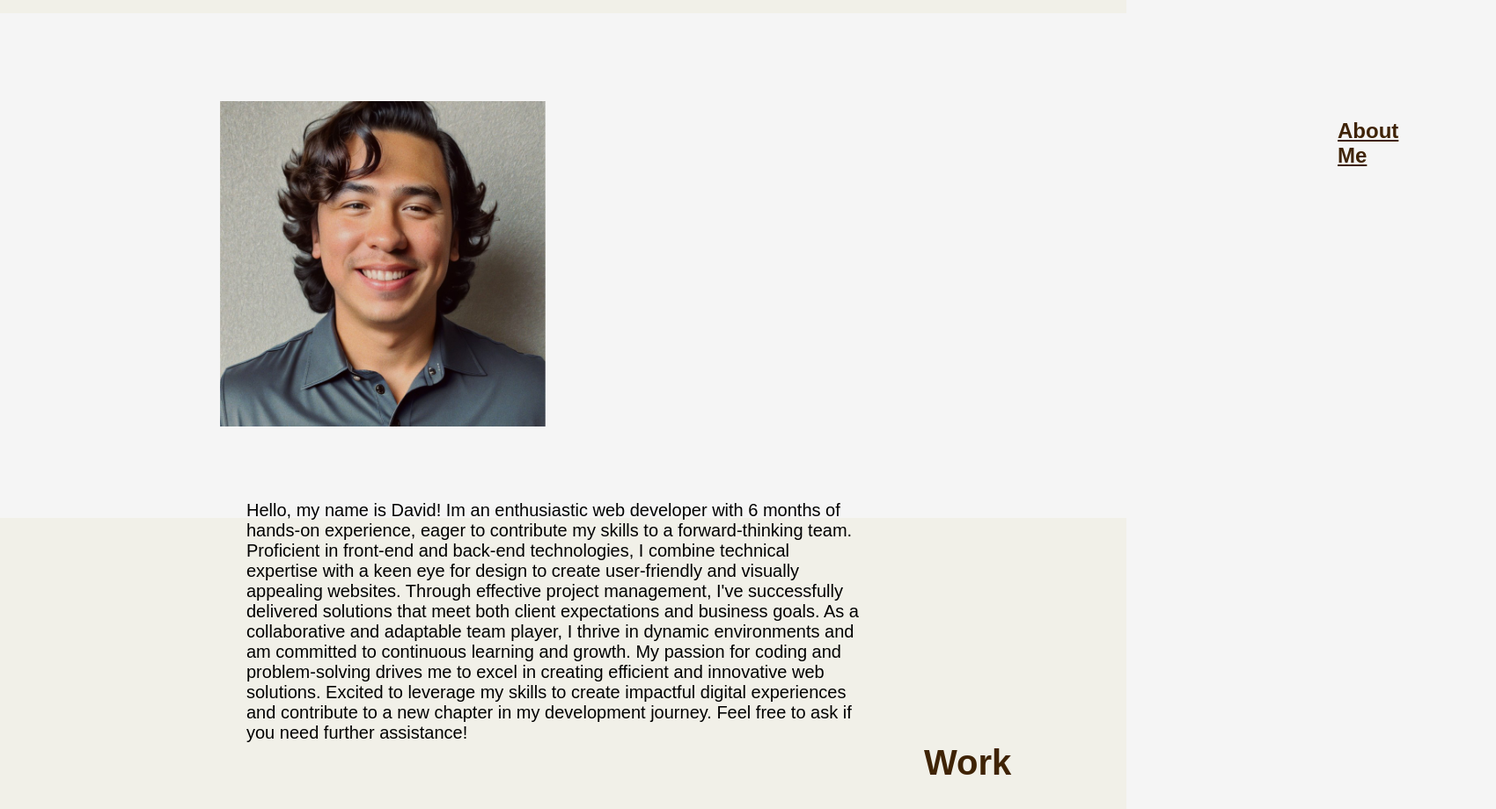
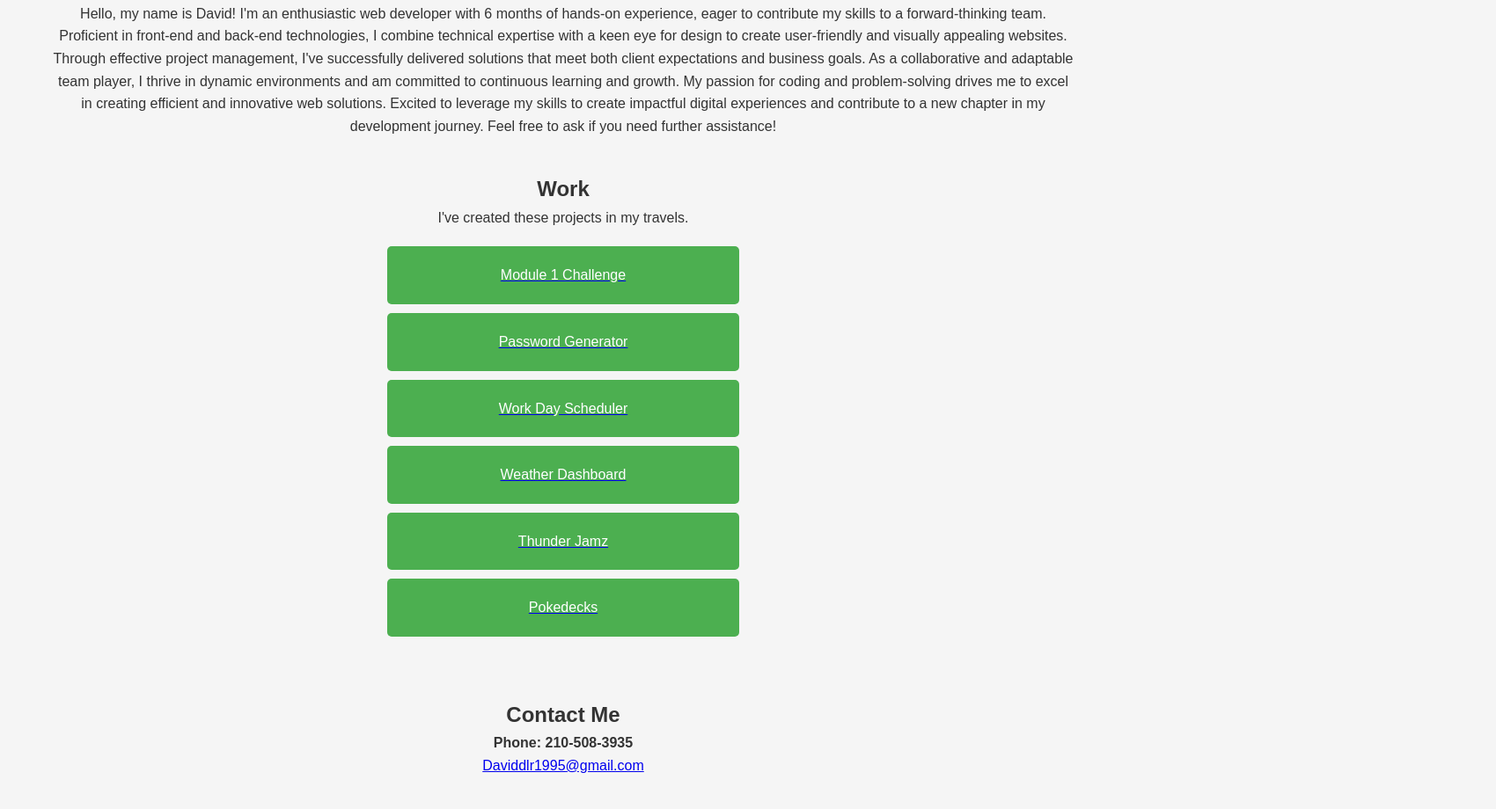
Before and after one commit to daviddelarosa210/Module-2-Challange, a plain HTML site: page index.html in a window 1280 px wide. Shown: the part 600-1520 px from the top of the page at 88% size, 1700 px wide, since content can reach past the window. Drawn offline with Linux system fonts and the light colour scheme.

Commit message:
Added pokedecks to my list of work

```diff
--- a/assets/styles.css
+++ b/assets/styles.css
@@ -1,236 +1,103 @@
-/* Simple CSS Reset*/
-*
-{box-sizing: border-box;
-padding: 0;
-margin: 0;
-font-family: sans-serif;
+/* Reset and Global Styles */
+* {
+    box-sizing: border-box;
+    margin: 0;
+    padding: 0;
 }
-/* Styling for the Header, Body, and Navbar*/
-body{
-    background-color:#F5F5F5 ;
+
+body {
+    font-family: 'Arial', sans-serif;
+    background-color: #F5F5F5;
+    color: #333;
+    line-height: 1.6;
+    font-size: 16px;
 }
-header{
-    padding-top: 40px;
-    background-color:#F1F0E8 ;
-    padding-bottom: 500px;
 
+/* Layout Styles */
+.flex-container {
+    display: flex;
+    flex-direction: column;
+    align-items: center;
+    margin: 20px;
 }
-header h1{
-    color: #3F2305;
+
+/* Header Styles */
+header {
+    background-color: #4CAF50;
+    padding: 10px;
+    text-align: center;
+    width: 100%;
+}
+
+h1 {
+    color: white;
+    margin: 0;
+}
+
+nav a {
+    color: white;
+    text-decoration: none;
+    margin: 0 15px;
+    font-weight: bold;
+}
+
+/* Main Section Styles */
+main {
+    width: 100%;
+    max-width: 1200px;
+}
+
+/* About Me Section Styles */
+.about-me {
+    padding: 20px;
     text-align: center;
 }
-header nav{
-   text-align: center;
-   margin-left: 90px;
-    padding-top: 20px;
-    padding-right: 50px;
-}
-header nav a{
-    padding-right: 40px;
-}
-/* Styling for the about me section*/
-.pfp{
-    height: 370px;
-    padding-left: 250px;
+
+.pfp {
+    width: 100%;
+    max-width: 400px;
+    height: auto;
+    border-radius: 50%;
+    margin-top: 20px;
 }
 
-.about-me{
-    padding-top: 100px;
-    padding-bottom: 100px;
+/* Work Section Styles */
+.work {
+    padding: 20px;
+    text-align: center;
 }
 
-#about-me{
-    text-decoration: underline;
-    display:inline-block;
-    margin-left: 900px;
-    position: absolute;
+.work h2,
+.flexbox-item-3 h2 {
+    text-align: center;
 }
 
-main section h2{
-
-    padding-top: 20px;
-    color: #3F2305;
-}
-main section p {
-    display: inline;
-    float: right;
-    width: 1200px;
-    padding-right: 150px;
-    margin-top: 80px;
-    margin-right: 150px;
-    font-size: 20px;
-    padding-left: 350px;
-}
-/* Style to the Work container*/
-.work{
-    padding-bottom: 200px;
-    padding-top: 100px;
-    background-color: #F1F0E8;
-
-}
-.work-p{
-    position: absolute;
-    margin-left:500px;
-    padding-bottom: 100px;
-    font-size: 30px;
-      }
-
-#work-title{
-margin-left: 600px;
-display: block;
-position: relative;
-font-size: 40px;
-padding-left: 450px;
-}
-/* Boxlink style*/
-.boxlink {
-    box-shadow:2px 2px 4px grey;
-    border: 4px solid #47C19C;
-      text-shadow: 1px 1px #E3D5D5;
-      padding: 10px;
-      text-align: center;
-      font-size: 30px;
-      padding: 50px;
-      background-image: url(./Images/Screen\ Shot\ 2023-08-30\ at\ 11.24.16\ PM.png);
-      width: 800px;
-      margin-left: 720px;
-      display: inline-block;
-
-  }
-
-  .boxlink:hover {
-    box-shadow: 0 4px 10px 0 rgba(0, 0, 0, 0.16), 0 4px 20px 0 rgba(0, 0, 0, 0.12);
-      cursor: pointer;
-      background-color: #F1F0E8;
-      background-image: linear-gradient(#DBFCF2, #ECFDF8);
-      color: #47C19C;
-      border: 2px solid #919191;
-      font-size: 110%;
-
-  }
-
-  .boxlink-mod-3 {
-    box-shadow:2px 2px 4px grey;
-    border: 4px solid #47C19C;
-      text-shadow: 1px 1px #E3D5D5;
-      padding: 10px;
-      text-align: center;
-      font-size: 30px;
-      padding: 50px;
-      background-image: url(./Images/Screen\ Shot\ 2023-09-10\ at\ 9.25.47\ PM.png);
-      width: 800px;
-      margin-left: 720px;
-      display: inline-block;
-
-  }
-
-  .boxlink-mod-3:hover {
-    box-shadow: 0 4px 10px 0 rgba(0, 0, 0, 0.16), 0 4px 20px 0 rgba(0, 0, 0, 0.12);
-      cursor: pointer;
-      background-color: #F1F0E8;
-      background-image: linear-gradient(#DBFCF2, #ECFDF8);
-      color: #47C19C;
-      border: 2px solid #919191;
-      font-size: 110%;
-
-
-
-  }
-
-  .boxlink-mod-4 {
-    box-shadow:2px 2px 4px grey;
-    border: 4px solid #47C19C;
-      text-shadow: 1px 1px #E3D5D5;
-      padding: 10px;
-      text-align: center;
-      font-size: 30px;
-      padding: 50px;
-      background-image: url(Images/Work-scheduler.png);
-      width: 800px;
-      margin-left: 720px;
-      display: inline-block;
-
-  }
-
-  .boxlink-mod-4:hover {
-    box-shadow: 0 4px 10px 0 rgba(0, 0, 0, 0.16), 0 4px 20px 0 rgba(0, 0, 0, 0.12);
-      cursor: pointer;
-      background-color: #F1F0E8;
-      background-image: linear-gradient(#DBFCF2, #ECFDF8);
-      color: #47C19C;
-      border: 2px solid #919191;
-      font-size: 110%;
-
-  }
-
-  .boxlink-mod-5 {
-    box-shadow:2px 2px 4px grey;
-    border: 4px solid #47C19C;
-      text-shadow: 1px 1px #E3D5D5;
-      padding: 10px;
-      text-align: center;
-      font-size: 30px;
-      padding: 50px;
-      background-image: url(Images/Work-scheduler.png);
-      width: 800px;
-      margin-left: 720px;
-      display: inline-block;}
-
-  .boxlink-mod-5:hover {
-    box-shadow: 0 4px 10px 0 rgba(0, 0, 0, 0.16), 0 4px 20px 0 rgba(0, 0, 0, 0.12);
-      cursor: pointer;
-      background-color: #F1F0E8;
-      background-image: linear-gradient(#DBFCF2, #ECFDF8);
-      color: #47C19C;
-      border: 2px solid #919191;
-      font-size: 110%;}
-
-
-      .boxlink-mod-6 {
-        box-shadow:2px 2px 4px grey;
-        border: 4px solid #47C19C;
-          text-shadow: 1px 1px #E3D5D5;
-          padding: 10px;
-          text-align: center;
-          font-size: 30px;
-          padding: 50px;
-          background-image: url(Images/Work-scheduler.png);
-          width: 800px;
-          margin-left: 720px;
-          display: inline-block;}
-
-      .boxlink-mod-6:hover {
-        box-shadow: 0 4px 10px 0 rgba(0, 0, 0, 0.16), 0 4px 20px 0 rgba(0, 0, 0, 0.12);
-          cursor: pointer;
-          background-color: #F1F0E8;
-          background-image: linear-gradient(#DBFCF2, #ECFDF8);
-          color: #47C19C;
-          border: 2px solid #919191;
-          font-size: 110%;}
-
-.flexbox-container{
-    display: flex;
-    flex-wrap: wrap;
-
-}
-.flexbox-item-1{
-    align-items: center;
-}
-.flexbox-item-2{
-
+.work-p {
+    margin-bottom: 20px;
 }
 
-.flexbox-item-3{
-    align-items: center;
-    flex-wrap: wrap;
+/* Boxlink Styles */
+[class^="boxlink"],
+[class^="boxlink-mod-"] {
+    background-color: #4CAF50;
+    color: white;
+    padding: 20px;
+    text-align: center;
+    text-decoration: none;
+    display: block;
+    margin: 10px auto;
+    width: 80%;
+    max-width: 400px;
+    border-radius: 5px;
 }
 
-.flexbox-item-4{
-    align-items: center;
+[class^="boxlink"]:hover,
+[class^="boxlink-mod-"]:hover {
+    background-color: #45a049;
+}
+
+/* Contact Me Section Styles */
+.contact-me {
+    padding: 20px;
     text-align: center;
 }
-.contact-me{
-    padding-top: 100px;
-    background-color: #F1F0E8;
-    padding-bottom: 100px;
-}
--- a/index.html
+++ b/index.html
@@ -13,22 +13,22 @@
             <div class="flexbox-item flexbox-item-1">
                 <h1>David De La Rosa</h1>
                 <nav>
-<a href="#about-me">About Me</a> <a href="#work-title">Work</a> <a href="#contact-me">Contact Me</a>
+                    <a href="#about-me">About Me</a>
+                    <a href="#work-title">Work</a>
+                    <a href="#contact-me">Contact Me</a>
                 </nav>
             </div>
         </header>
 
-<Main>
-
+        <main>
             <section class="about-me">
                 <div class="flexbox-item flexbox-item-2">
                     <img class="pfp" src="./assets/Images/1689483279566.jpg" alt="Profile Picture">
                     <h2 id="about-me">About Me</h2>
                     <p>
-    Hello, my name is David! Im an enthusiastic web developer with 6 months of hands-on experience, eager to contribute my skills to a forward-thinking team. Proficient in front-end and back-end technologies, I combine technical expertise with a keen eye for design to create user-friendly and visually appealing websites. Through effective project management, I've successfully delivered solutions that meet both client expectations and business goals. As a collaborative and adaptable team player, I thrive in dynamic environments and am committed to continuous learning and growth. My passion for coding and problem-solving drives me to excel in creating efficient and innovative web solutions. Excited to leverage my skills to create impactful digital experiences and contribute to a new chapter in my development journey.
+                        Hello, my name is David! I'm an enthusiastic web developer with 6 months of hands-on experience, eager to contribute my skills to a forward-thinking team. Proficient in front-end and back-end technologies, I combine technical expertise with a keen eye for design to create user-friendly and visually appealing websites. Through effective project management, I've successfully delivered solutions that meet both client expectations and business goals. As a collaborative and adaptable team player, I thrive in dynamic environments and am committed to continuous learning and growth. My passion for coding and problem-solving drives me to excel in creating efficient and innovative web solutions. Excited to leverage my skills to create impactful digital experiences and contribute to a new chapter in my development journey.
 
                         Feel free to ask if you need further assistance!
-
                     </p>
                 </div>
             </section>
@@ -36,58 +36,44 @@
             <section class="work">
                 <div class="flexbox-item-3">
                     <h2 id="work-title">Work</h2>
-<p class="work-p">Ive created these projects in my travels.</p>
+                    <p class="work-p">I've created these projects in my travels.</p>
+                </div>
 
-</section>
                 <section>
-
                     <a target="_blank" href="https://daviddelarosa210.github.io/Week1Challange-HTML/" rel="">
-        <div class="boxlink">
-        Module 1 challange
-        </div>
+                        <div class="boxlink">Module 1 Challenge</div>
                     </a>
 
                     <a target="_blank" href="https://daviddelarosa210.github.io/Module-3-Challange/" rel="">
-            <div class="boxlink-mod-3">
-                Password-Generator
-            </div>
+                        <div class="boxlink-mod-3">Password Generator</div>
                     </a>
 
                     <a target="_blank" href="https://daviddelarosa210.github.io/Work-Day-Scheduler/" rel="">
-                <div class="boxlink-mod-4">
-                    Work-Day-Scheduler
-                </div>
+                        <div class="boxlink-mod-4">Work Day Scheduler</div>
                     </a>
 
                     <a target="_blank" href="https://daviddelarosa210.github.io/Weather-Dashboard/" rel="">
-                    <div class="boxlink-mod-5">
-                        Weather-Dashboard
-                    </div>
-                    </a>
-                    <a target="_blank" href="https://lillyw54.github.io/weatherbasedapp/" rel="">
-                        <div class="boxlink-mod-6">
-                            Thunder Jamz
-                        </div>
+                        <div class="boxlink-mod-5">Weather Dashboard</div>
                     </a>
 
+                    <a target="_blank" href="https://lillyw54.github.io/weatherbasedapp/" rel="">
+                        <div class="boxlink-mod-6">Thunder Jamz</div>
+                    </a>
+
+                    <a target="_blank" href="https://pokedecks-34bb38ed8044.herokuapp.com/" rel="">
+                        <div class="boxlink-mod-7">Pokedecks</div>
+                    </a>
                 </section>
             </div>
+
             <section class="contact-me">
                 <div class="flexbox-item-4">
-<H2 id="contact-me">Contact Me</H2>
+                    <h2 id="contact-me">Contact Me</h2>
                     <h4>Phone: 210-508-3935</h4>
                     <a href="mailto:daviddlr1995@gmail.com">Daviddlr1995@gmail.com</a>
-
-
-
-
-
                 </div>
-
-
-
             </section>
-</Main>
+        </main>
     </div>
 </body>
 </html>
```
Lines whose indentation alone changed are shown as unchanged.
